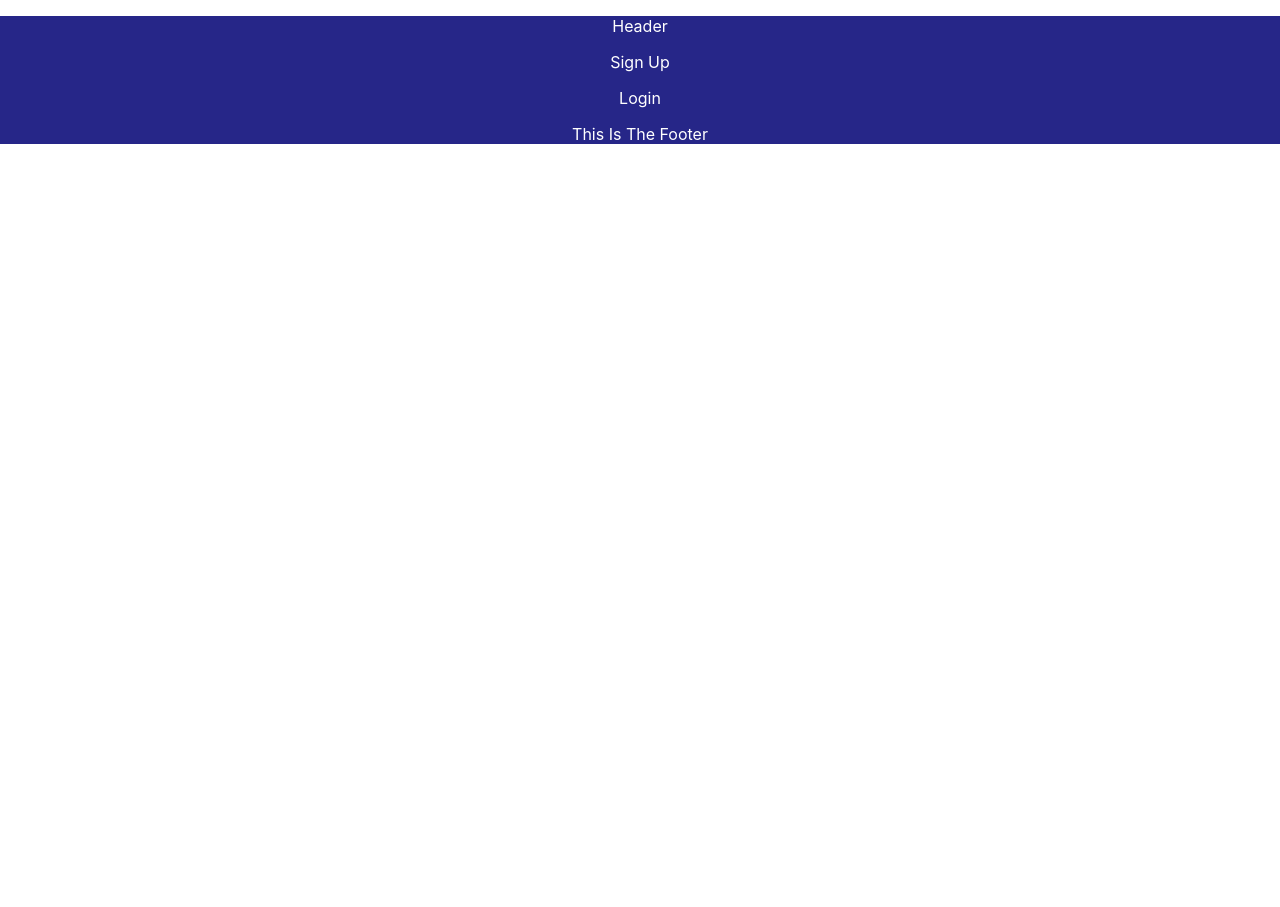
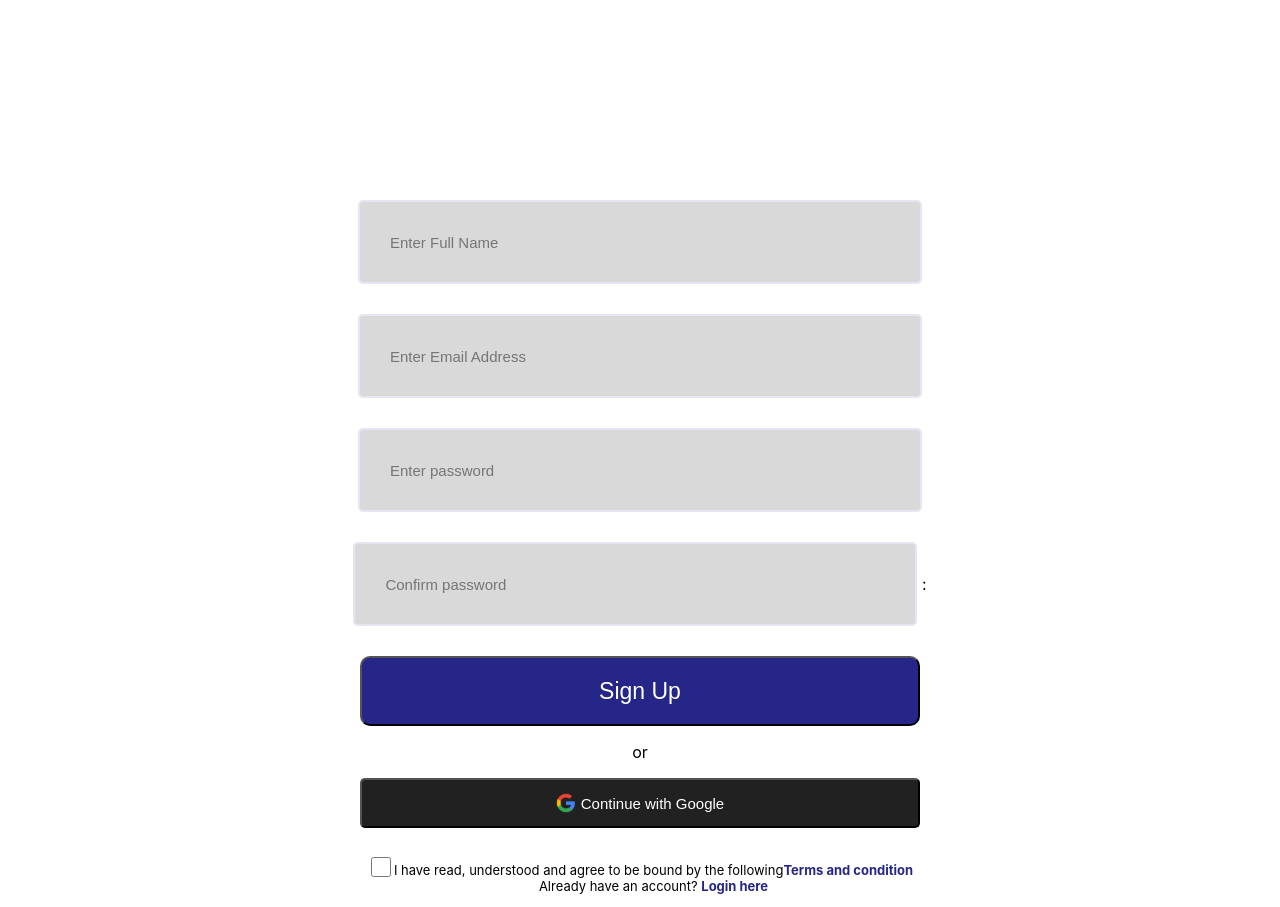
Before and after one commit to SoloBaChi/Go-Transit-App, a React (Create React App) app in the folder frontend/go-transit-app/: page /signup in a window 1280 px wide. Before the commit the page ends 800 px from the top, so only its background shows below. Built offline with nearby package versions, Linux system fonts and the light colour scheme.

Commit message:
signin and singup

```diff
--- a/frontend/go-transit-app/package.json
+++ b/frontend/go-transit-app/package.json
@@ -7,7 +7,7 @@
     "@testing-library/react": "^13.4.0",
     "@testing-library/user-event": "^13.5.0",
     "react": "^18.2.0",
-    "react-dom": "^18.2.0",
+    "react-router-dom": "^6.11.1",
     "react-scripts": "5.0.1",
     "web-vitals": "^2.1.4"
   },
--- a/frontend/go-transit-app/src/App.css
+++ b/frontend/go-transit-app/src/App.css
@@ -1,4 +1,4 @@
-.App {
+/* .App {
   text-align: center;
   background-color:red;
 }
@@ -41,4 +41,4 @@ text-transform:capitalize;
   to {
     transform: rotate(360deg);
   }
-}
+} */
--- a/frontend/go-transit-app/src/components/Main.js
+++ b/frontend/go-transit-app/src/components/Main.js
@@ -1,17 +1,20 @@
 import React from 'react';
 import Header from './Header';
 import Footer from "./Footer";
-import Signup from "./Signup";
+
+
 import Login from './Login';
+
 
 
 function Main(props) {
     return (
         <div>
+
            <Header/>
-           <Signup/>
            <Login/>
            <Footer/>
+
         </div>
     );
 }
--- a/frontend/go-transit-app/src/components/Signup.js
+++ /dev/null
@@ -1,11 +0,0 @@
-import React from 'react';
-
-function Signup(props) {
-    return (
-        <div>
-            <p>sign up</p>
-        </div>
-    );
-}
-
-export default Signup;
--- /dev/null
+++ b/frontend/go-transit-app/src/components/logins/Signin.js
@@ -0,0 +1,54 @@
+import React, { useState, useEffect } from "react";
+import "./appin.css"
+import {Link} from "react-router-dom";
+import exampleImage from '../icons/google.png';
+
+
+
+function SignIn() {
+    const [username, setUsername] = useState("");
+    const [password, setPassword] = useState("");
+
+    useEffect(() => {
+      // code to run on component mount
+    }, []);
+
+    const handleSubmit = (event) => {
+      event.preventDefault();
+      // code to handle sign-in form submission
+      console.log("User signed in successfully!");
+    };
+
+    return (
+      <form onSubmit={handleSubmit}>
+        <label>
+
+          <input
+            type="text"
+            placeholder="Enter Email"
+            value={username}
+            onChange={(event) => setUsername(event.target.value)}
+          />
+        </label>
+        <label>
+
+          <input
+            type="password"
+            placeholder="Enter Password"
+            value={password}
+            onChange={(event) => setPassword(event.target.value)}
+          />
+        </label>
+        <button  className="btn" type="submit">Sign In</button>
+        <p>or</p>
+      <button class="btn-google"type="submit">
+      <img src={exampleImage} alt="Example Image" />
+        Continue with Google</button>
+
+
+           <p className="read">  <p>Dont't have an account? <Link to="/signup" className='link'><b className="sign"><span>Signup here </span> </b></Link> </p> </p>
+
+      </form>
+    );
+  }
+export default SignIn;
--- /dev/null
+++ b/frontend/go-transit-app/src/components/logins/Signup.js
@@ -0,0 +1,114 @@
+import React, { useState, useEffect } from "react";
+import "./app.css"
+import {Link} from "react-router-dom";
+import exampleImage from '../icons/google.png';
+
+
+
+
+
+function Signup() {
+  const [username, setUsername] = useState("");
+  const [password, setPassword] = useState("");
+  const [email, setEmail] = useState("");
+  const [confirmPassword, setConfirmPassword] = useState("");
+  const [termsAccepted, setTermsAccepted] = useState(false); // new state
+
+
+
+
+  useEffect(() => {
+    // code to run on component mount
+  }, []);
+  const handleTermsAccepted = () => {
+    setTermsAccepted(!termsAccepted);
+  };
+
+  const handleSubmit = (event) => {
+    event.preventDefault();
+    if (!termsAccepted) {
+      alert("Please accept the terms and conditions to continue.");
+      return;
+    }
+    // code to handle sign-up form submission
+    console.log("User signed up successfully!");
+  };
+
+
+  return (
+    <>
+    <div className="container">
+    <form onSubmit={handleSubmit}>
+      <label>
+
+        <input
+          type="text"
+          placeholder="Enter Full Name"
+          value={username}
+          onChange={(event) => setUsername(event.target.value)}
+        />
+      </label>
+      <label>
+
+        <input
+          type="email"
+          placeholder="Enter Email Address"
+          value={email}
+          onChange={(event) => setEmail(event.target.value)}
+        />
+      </label>
+      <label>
+
+        <input
+          type="password"
+          placeholder="Enter password"
+          value={password}
+          onChange={(event) => setPassword(event.target.value)}
+        />
+      </label>
+      <label>
+
+        <input
+          type="password"
+          placeholder="Confirm password"
+          value={confirmPassword}
+          onChange={(event) => setConfirmPassword(event.target.value)}
+        />
+        <i className="bi bi-eye-slash"></i> :<i className="bi bi-eye"></i>
+
+      </label>
+      <button class="btn"type="submit">Sign Up</button>
+      <p>or</p>
+      <button class="btn-google"type="submit">
+      <img src={exampleImage} alt="Example Image" />
+      Continue with Google</button>
+
+      <div className="condition ">
+      <label >
+
+        <div className="text">
+        <input
+        className="check"
+          type="checkbox"
+          checked={termsAccepted}
+          onChange={handleTermsAccepted}/>
+
+           <div className="txt">
+          <div className="read">
+          I have read, understood and agree to be bound by the following <span><b>  Terms and condition</b>  </span>
+          </div>
+           <div> Already have an account? <Link to="/signin" className='link'> <span> <b> Login here</b></span> </Link>  </div>
+           </div>
+           </div>
+
+      </label>
+
+      </div>
+
+
+    </form>
+    </div>
+    </>
+  );
+}
+export default Signup;
--- /dev/null
+++ b/frontend/go-transit-app/src/components/logins/app.css
@@ -0,0 +1,81 @@
+form{
+    margin-top: 200px;
+    display: flex;
+    flex-direction: column;
+    align-items: center;
+    justify-content: center;
+}
+input{
+    padding: 10px 30px 10px 30px;
+    border-radius: 5px;
+    color:#545497;
+    background-color: #D9D9D9;
+    border: 2px solid #E5E5F3;
+    margin-bottom: 30px;
+    width: 500px;
+    height: 60px;
+    font-size: 15px;
+
+}
+.btn{
+    width: 560px;
+    padding: 20px;
+    height: 70px;
+    color: white;
+    border-radius: 10px;
+    font-size: 23px ;
+    background-color: #262688;
+    cursor: pointer;
+
+}
+.txt{
+    display: flex;
+    justify-content: center;
+    align-items: center;
+    flex-direction: column;
+}
+.btn-google{
+    width: 560px;
+    padding: 20px;
+    height: 50px;
+    color: white;
+    border-radius: 5px;
+    font-size: 15px ;
+    background-color: #212121;
+    cursor: pointer;
+    display: flex;
+    align-items: center;
+    justify-content: center;
+
+}
+.btn-google img{
+    width: auto;
+    height: 20px;
+    margin-right: 5px;
+}
+
+.check{
+    width: 20px;
+    height: 20px;
+    border-radius: 5px;
+    margin-top:9px;
+    border: 2px solid black;
+}
+
+.text{
+    display: flex;
+    font-size: 13px;
+    margin-top: 20px;
+
+
+}
+.read{
+    display: flex;
+    justify-content: center;
+    align-items: center;
+    font-size: 13px;
+
+}
+span{
+    color: #262688;
+}
--- /dev/null
+++ b/frontend/go-transit-app/src/components/logins/appin.css
@@ -0,0 +1,8 @@
+
+.sign{
+    cursor: pointer;
+}
+.link{
+    text-decoration: none;
+    color: black;
+  }
--- a/frontend/go-transit-app/src/index.js
+++ b/frontend/go-transit-app/src/index.js
@@ -1,17 +1,24 @@
 import React from 'react';
 import ReactDOM from 'react-dom/client';
+import Signup from "./components/logins/Signup";
+import Signin from './components/logins/Signin';
+import { BrowserRouter, Routes, Route } from "react-router-dom";
 import './index.css';
 import App from './App';
-import reportWebVitals from './reportWebVitals';
+
 
 const root = ReactDOM.createRoot(document.getElementById('root'));
 root.render(
   <React.StrictMode>
-    <App />
+    <BrowserRouter>
+      <Routes>
+
+        <Route path="/" element= {  <App /> }/>
+        <Route path="/signup" element={ <Signup/>}/>
+           <Route path="/signin" element={  <Signin/>}/>
+
+           </Routes>
+    </BrowserRouter>
+
   </React.StrictMode>
 );
-
-// If you want to start measuring performance in your app, pass a function
-// to log results (for example: reportWebVitals(console.log))
-// or send to an analytics endpoint. Learn more: https://bit.ly/CRA-vitals
-reportWebVitals();
```
Also changed, not shown: frontend/go-transit-app/src/components/icons/google.png (added), 1 other file (tests, documents, lock files or other folders).
